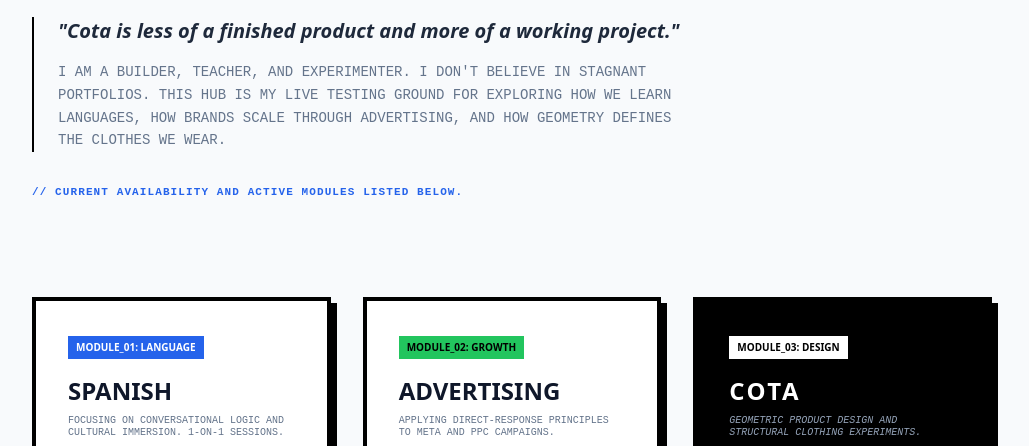
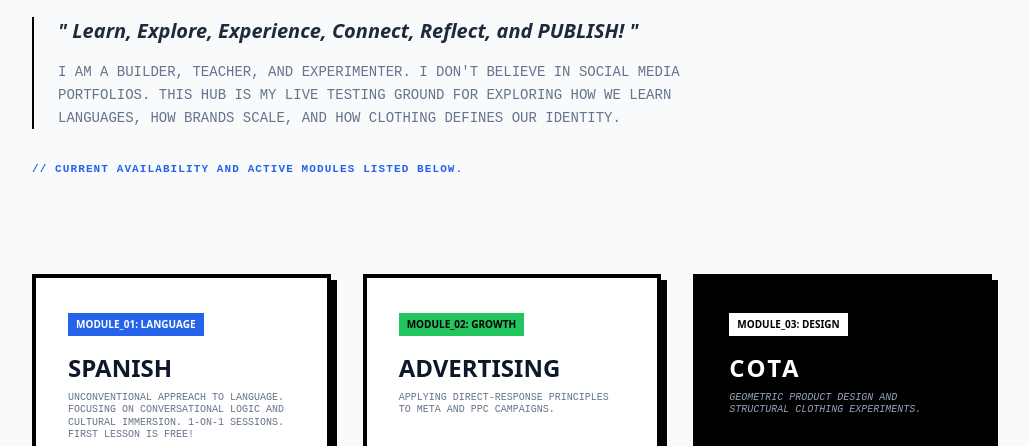
Before and after one commit to mrChapow/mrChapow.github.io, a plain HTML site: page index.html in a window 1280 px wide. Shown: the part 318-764 px from the top of the page, without its empty margins (128-1157 px from the left). Drawn offline with nearby package versions, Linux system fonts and the light colour scheme.

Commit message:
ok lets try thie

```diff
--- a/index.html
+++ b/index.html
@@ -31,11 +31,11 @@
             <h1 class="text-6xl md:text-7xl font-black mb-8 leading-none tracking-tighter uppercase">Building <br>in Public.</h1>
 
             <div class="logic-line">
-                <p class="text-xl font-bold mb-4 italic text-slate-800">"Cota is less of a finished product and more of a working project."</p>
+                <p class="text-xl font-bold mb-4 italic text-slate-800">" Learn, Explore, Experience, Connect, Reflect, and PUBLISH! "</p>
                 <p class="text-slate-500 mono text-sm leading-relaxed uppercase">
-                    I am a builder, teacher, and experimenter. I don't believe in stagnant portfolios.
+                    I am a builder, teacher, and experimenter. I don't believe in social media portfolios.
                     This hub is my live testing ground for exploring how we learn languages, how brands
-                    scale through advertising, and how geometry defines the clothes we wear.
+                    scale, and how clothing defines our identity.
                 </p>
             </div>
 
@@ -49,7 +49,7 @@
             <div class="bg-white border-4 border-black p-8 win95-shadow hover:translate-x-[-2px] hover:translate-y-[-2px] transition-all">
                 <span class="bg-blue-600 text-white px-2 py-1 text-[10px] font-bold uppercase mb-4 inline-block">Module_01: Language</span>
                 <h2 class="text-2xl font-black mb-2 uppercase">Spanish</h2>
-                <p class="text-slate-500 mb-8 mono text-[10px] uppercase leading-tight">Focusing on conversational logic and cultural immersion. 1-on-1 sessions.</p>
+                <p class="text-slate-500 mb-8 mono text-[10px] uppercase leading-tight">Unconventional appreach to language. Focusing on conversational logic and cultural immersion. 1-on-1 sessions. First lesson is free! </p>
                 <a href="YOUR_STRIPE_PAYMENT_LINK" class="block w-full text-center bg-blue-600 text-white font-bold py-3 border-2 border-black hover:invert transition-all uppercase">
                     Book Session
                 </a>
```
